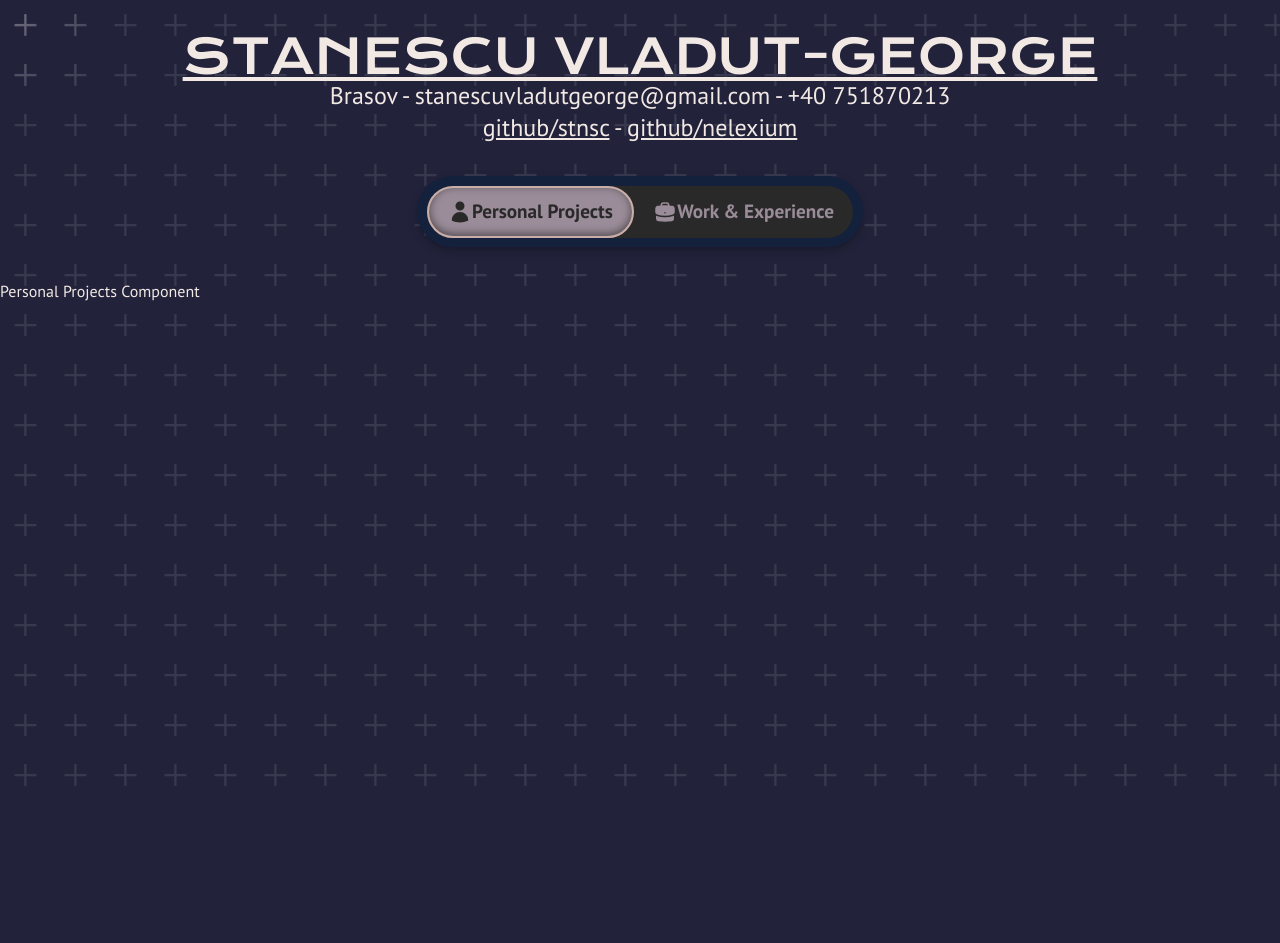
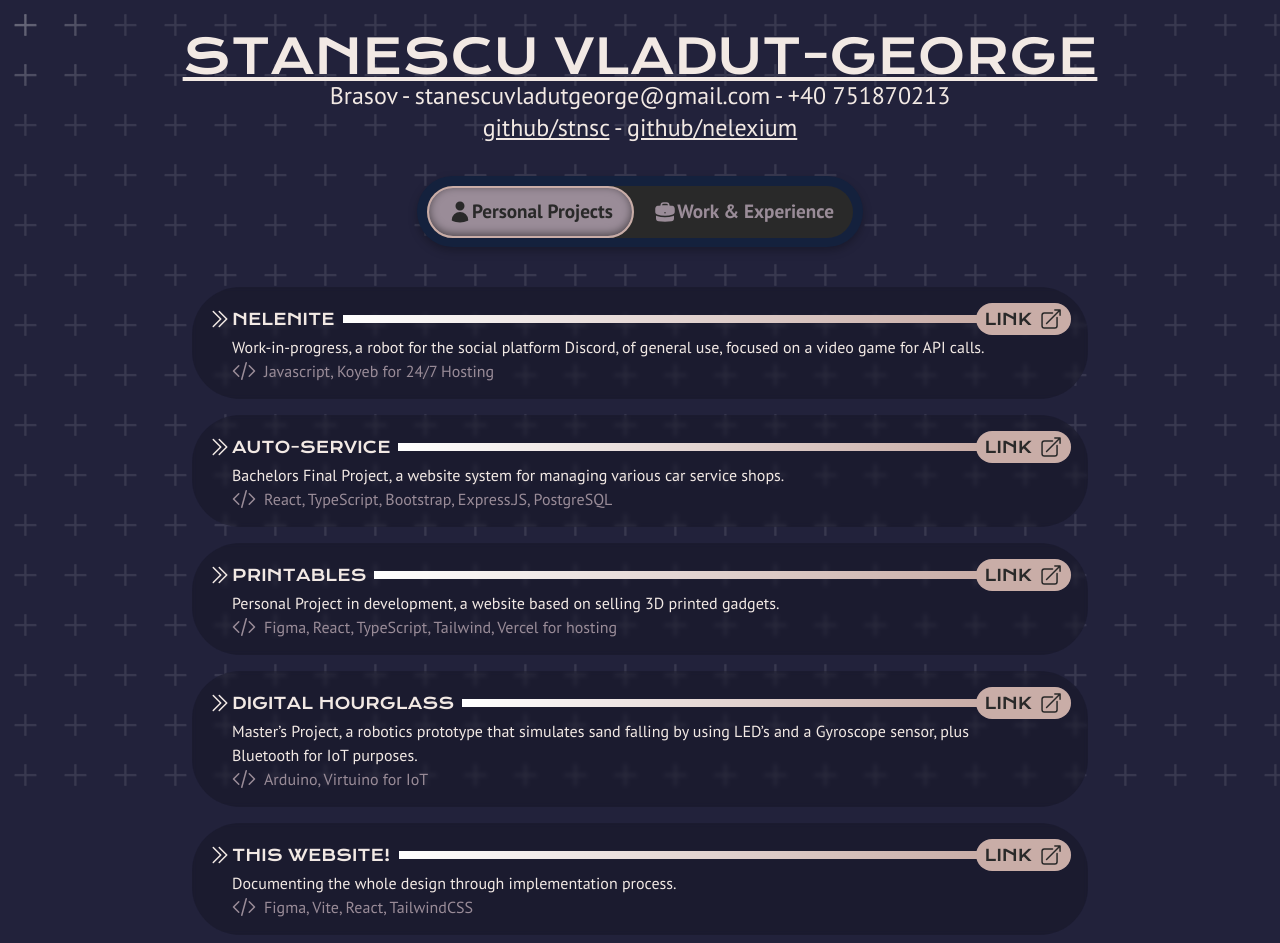
Before and after one commit to stnsc/personal, a React (Vite) app: page / in a window 1280 px wide. Before the commit the page ends 800 px from the top, so only its background shows below. Built offline with nearby package versions, Linux system fonts and the light colour scheme.

Commit message:
Added Personal Projects Entries

```diff
--- a/src/components/Personal.tsx
+++ b/src/components/Personal.tsx
@@ -1,3 +1,10 @@
+import { useState } from "react"
+import {
+    ChevronDoubleRightIcon,
+    ArrowTopRightOnSquareIcon,
+    CodeBracketIcon,
+} from "@heroicons/react/24/solid"
+
 interface PersonalProps {
     name: string
     url: string
@@ -6,10 +13,74 @@ interface PersonalProps {
 }
 
 function Personal() {
+    const [data] = useState<PersonalProps[]>([
+        {
+            name: "NELENITE",
+            description:
+                "Work-in-progress, a robot for the social platform Discord, of general use, focused on a video game for API calls.",
+            technologies: "Javascript, Koyeb for 24/7 Hosting",
+            url: "",
+        },
+        {
+            name: "AUTO-SERVICE",
+            description:
+                "Bachelors Final Project, a website system for managing various car service shops.",
+            technologies:
+                "React, TypeScript, Bootstrap, Express.JS, PostgreSQL",
+            url: "",
+        },
+        {
+            name: "PRINTABLES",
+            description:
+                "Personal Project in development, a website based on selling 3D printed gadgets.",
+            technologies:
+                "Figma, React, TypeScript, Tailwind, Vercel for hosting",
+            url: "",
+        },
+        {
+            name: "DIGITAL HOURGLASS",
+            description:
+                "Master’s Project, a robotics prototype that simulates sand falling by using LED’s and a Gyroscope sensor, plus Bluetooth for IoT purposes.",
+            technologies: "Arduino, Virtuino for IoT",
+            url: "",
+        },
+        {
+            name: "THIS WEBSITE!",
+            description:
+                "Documenting the whole design through implementation process.",
+            technologies: "Figma, Vite, React, TailwindCSS",
+            url: "",
+        },
+    ])
+
     return (
-        <>
-            <h1>Personal Projects Component</h1>
-        </>
+        <div className="container max-w-4xl mx-auto flex flex-col items-start">
+            {data.map((data, index) => (
+                <div key={index} className="data-entry flex flex-col w-full">
+                    <div className="data-title flex flex-row items-center">
+                        <h2 className="flex flex-row">
+                            {" "}
+                            <ChevronDoubleRightIcon className="size-6" />{" "}
+                            {data.name}
+                        </h2>
+                        <div className="data-hr"></div>
+                        <div className="data-link flex flex-row">
+                            <a href="#" className="flex flex-row gap-2">
+                                LINK{" "}
+                                <ArrowTopRightOnSquareIcon className="size-6" />
+                            </a>
+                        </div>
+                    </div>
+                    <div className="data-desc">
+                        <p className="">{data.description}</p>
+                        <p className="data-tech flex flex-row gap-2">
+                            <CodeBracketIcon className="size-6" />{" "}
+                            {data.technologies}
+                        </p>
+                    </div>
+                </div>
+            ))}
+        </div>
     )
 }
 
--- a/src/index.css
+++ b/src/index.css
@@ -78,3 +78,43 @@ body{
     padding: .5em 1em;
   }
 }
+
+.data-entry{
+  margin: .5em 0;
+  padding: 1em;
+  border-radius: 3em;
+
+  background-color: #00000031;
+  backdrop-filter: blur(2px);
+
+  h2{
+    font-family: "Krona One", serif;
+  }
+}
+
+.data-hr{
+  height: .5em;
+  background: white;
+  background: linear-gradient(to right, white 0%, var(--col4) 100%);
+  margin-left: .5em;
+  flex-grow: 1;
+}
+
+
+.data-link{
+  background-color: var(--col4);
+  color: var(--col2);
+  font-family: "Krona One", serif;
+  padding: .25em .5em;
+  border-radius: 5em;
+  transform: translate(-1%, 0);
+}
+
+.data-desc{
+  margin-left: 1.5em;
+  margin-right: 5em;
+
+  .data-tech{
+    color: var(--col5);
+  }
+}
```
